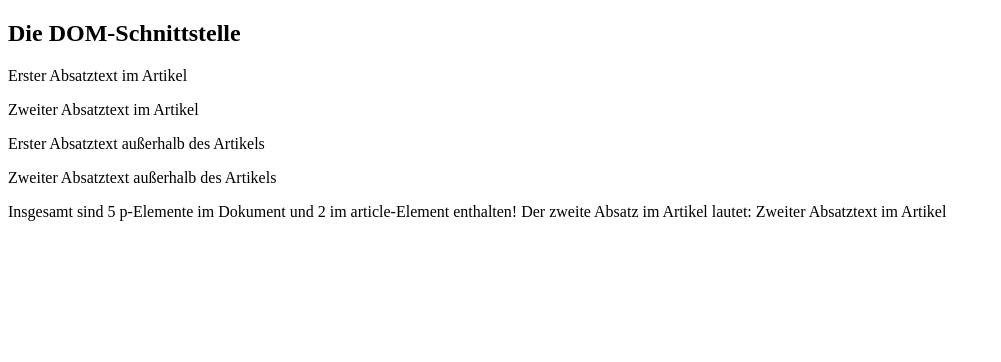
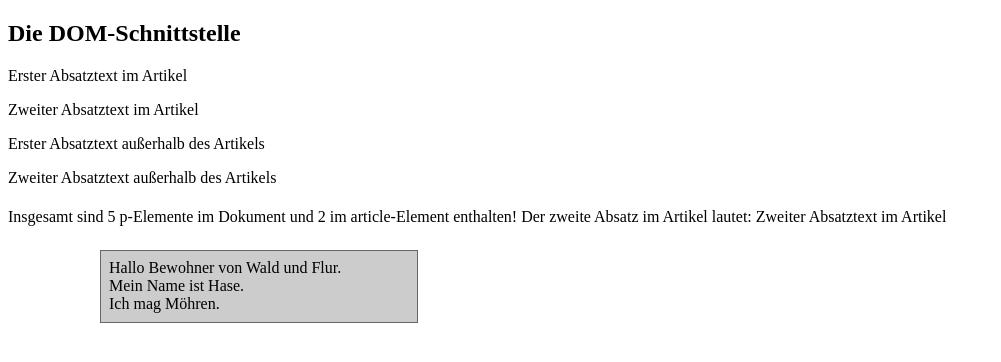
Before and after one commit to ChrisP2147/firstTry, a plain HTML site: page index.html in a window 1280 px wide. Shown: the whole page, without its empty margins (0-1001 px from the left). Drawn offline with Linux system fonts and the light colour scheme.

Commit message:
functions hinzugefügt

```diff
--- a/index.html
+++ b/index.html
@@ -12,7 +12,7 @@
   </article>
   <p>Erster Absatztext außerhalb des Artikels</p>
   <p>Zweiter Absatztext außerhalb des Artikels</p>
-
+    <h1 id="test"></h1>
   <p id="result"></p>
 
   <script>
@@ -21,7 +21,7 @@
     var text = "Insgesamt sind " + p_elements.length + " p-Elemente im Dokument";
 
     var article_elements = document.getElementById("lead");
-    if(article_elements) {
+    if (article_elements) {
       var art_p_elements = article_elements.getElementsByTagName("p");
       text += " und " + art_p_elements.length + " im article-Element enthalten!";
     }
@@ -32,6 +32,34 @@
     text += " Der zweite Absatz im Artikel lautet: " + art_p_elements[1].innerHTML;
 
     document.getElementById("result").innerHTML = text;
+
+    log = makeLog();
+    logMessage('Hallo Bewohner von Wald und Flur.', log);
+    logMessage('Mein Name ist Hase.', log);
+    logMessage('Ich mag Möhren.', log);
+
+    function makeLog(){
+    var holder = document.createElement('div');
+    holder.style.height= '55px';
+    holder.style.width = '300px';
+    holder.style.overflow = 'auto';
+    holder.style.border = '1px solid #666';
+    holder.style.backgroundColor = '#ccc';
+    holder.style.padding ='8px';
+    holder.style.position ='absolute';
+    holder.style.top = '250px';
+    holder.style.left = '100px';
+    document.body.appendChild(holder);
+    return holder;
+    }
+
+    function logMessage(message, log){
+    var holder = document.createElement('div');
+    holder.textContent = message;
+    log.appendChild(holder);
+    }
+
+
   </script>
 
 </body>
```
